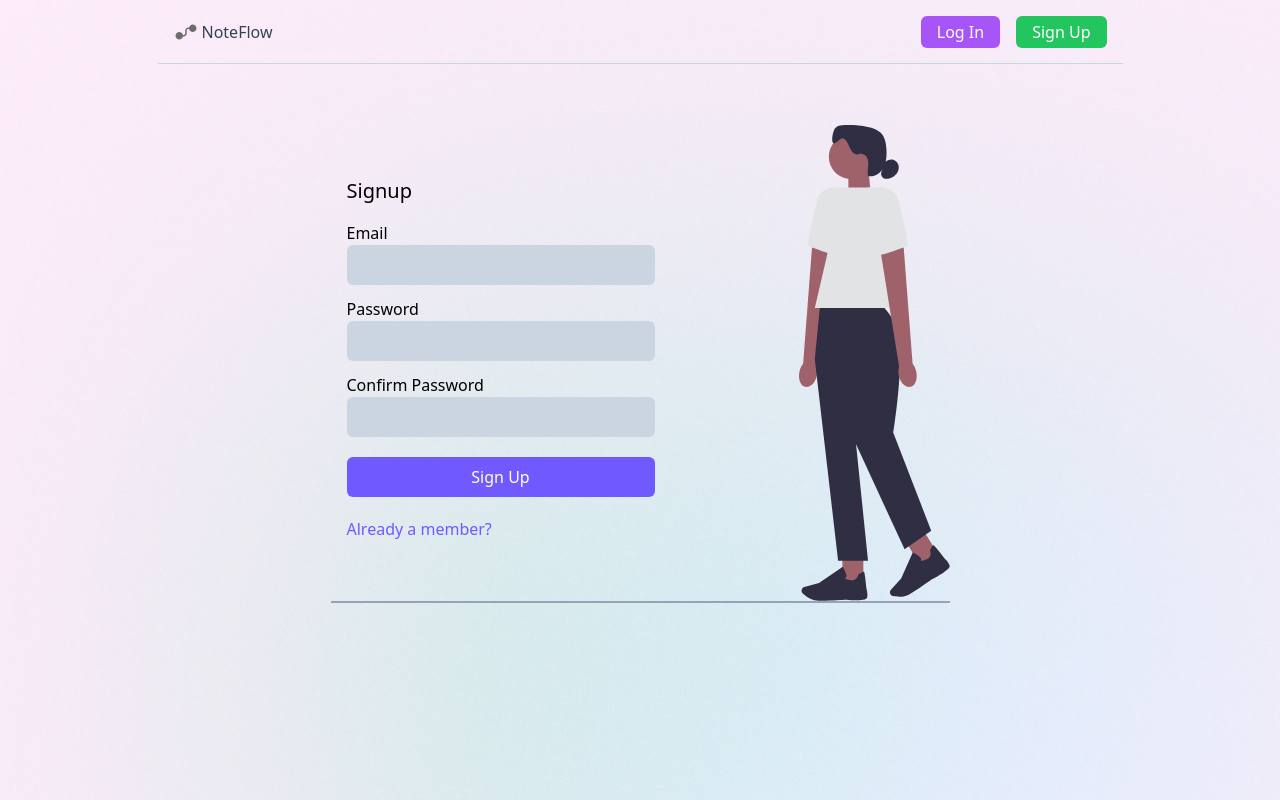
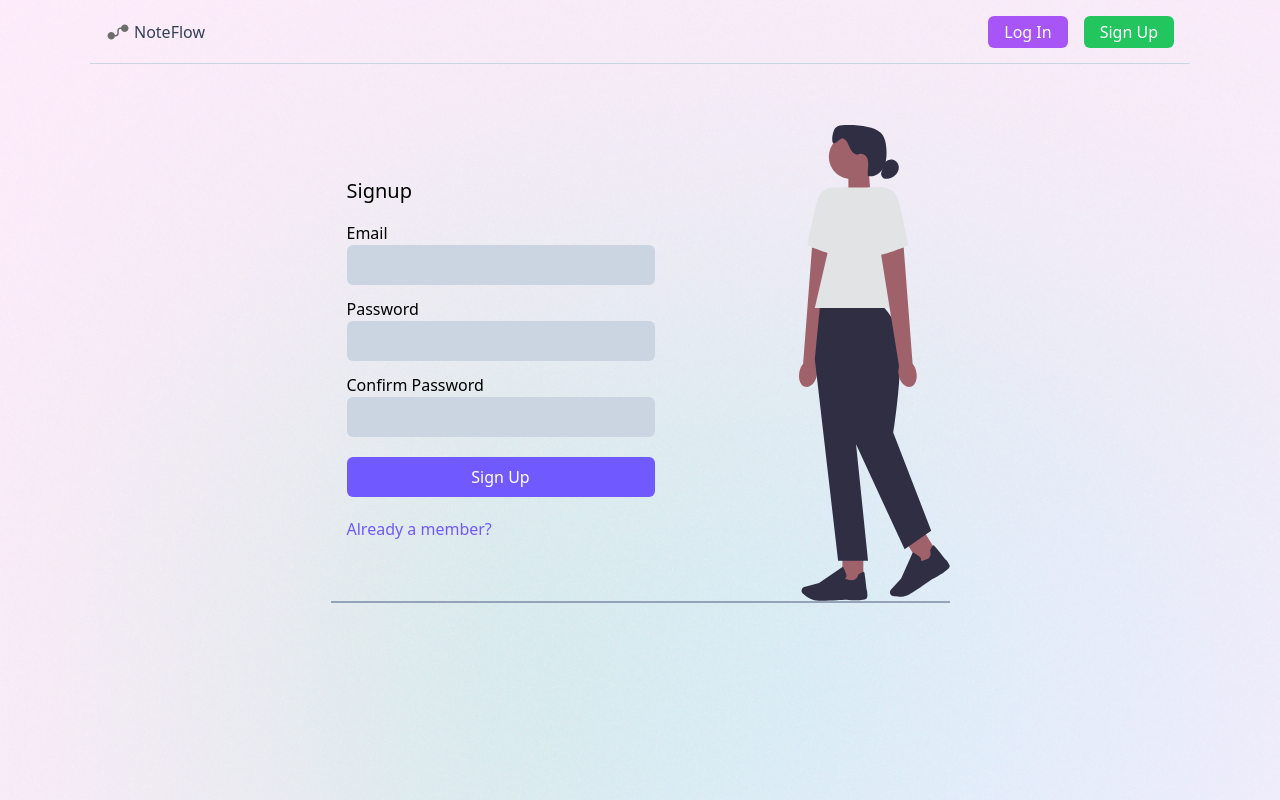
Before and after one commit to abh1sh3kk/NoteFlow, a React (Vite) app in the folder client/: page /users/signup in a window 1280 px wide. Built offline with nearby package versions, Linux system fonts and the light colour scheme.

Commit message:
change effective width to 1100px

```diff
--- a/client/src/components/Footer/Footer.tsx
+++ b/client/src/components/Footer/Footer.tsx
@@ -3,7 +3,7 @@ import React from "react";
 function Footer() {
     return (
         <footer className="w-full flex justify-center h-[64px]">
-            <section className="w-full max-w-[965px]">Footer</section>
+            <section className="w-full max-w-[1100px]">Footer</section>
         </footer>
     );
 }
--- a/client/src/components/Navbar/Navbar.tsx
+++ b/client/src/components/Navbar/Navbar.tsx
@@ -50,7 +50,7 @@ function Navbar() {
 
     return (
         <header className="flex justify-center text-slate-700 bg-transparent">
-            <nav className="max-w-[965px] w-full flex items-center justify-between h-[64px] border-b-[1px] px-4 border-b-slate-300 gap-4 ">
+            <nav className="max-w-[1100px] w-full flex items-center justify-between h-[64px] border-b-[1px] px-4 border-b-slate-300 gap-4 ">
                 <div className="flex items-center justify-center gap-1 logo-side ">
                     <div>
                         <img src={Logo} alt="" className="w-6" />
--- a/client/src/pages/Homepage/Homepage.tsx
+++ b/client/src/pages/Homepage/Homepage.tsx
@@ -80,7 +80,7 @@ function Homepage() {
         <main className="bg-mesh-bright bg-cover min-h-screen">
             <Navbar />
             <div className="w-full flex justify-center pb-8">
-                <section className="w-full max-w-[965px] flex flex-col gap-4 px-4 lg:px-0">
+                <section className="w-full max-w-[1100px] flex flex-col gap-4 px-4 lg:px-0">
                     <div className="create-note-area flex justify-between">
                         <div className="create-area my-4">
                             <button
```
